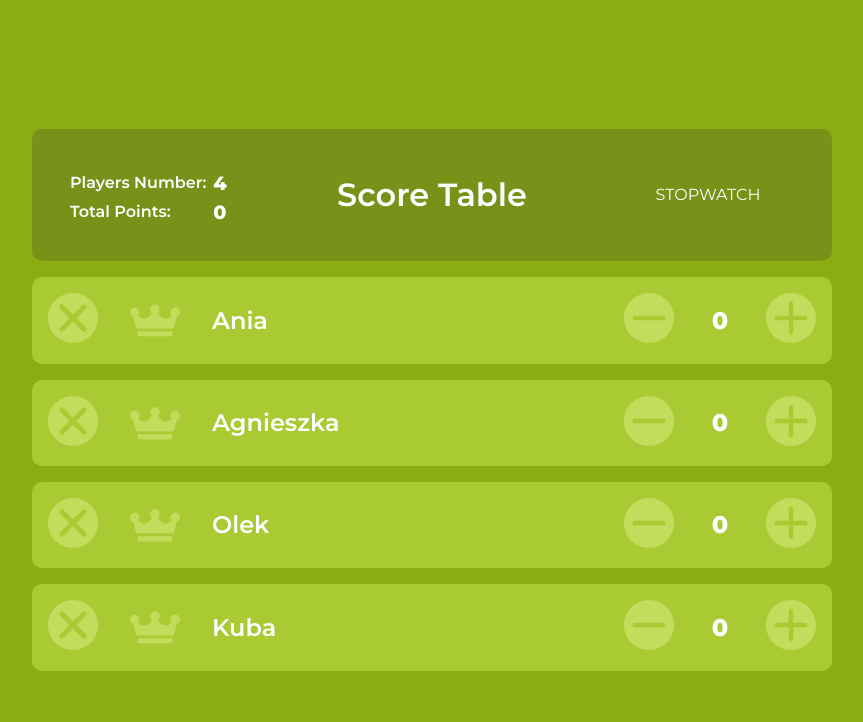
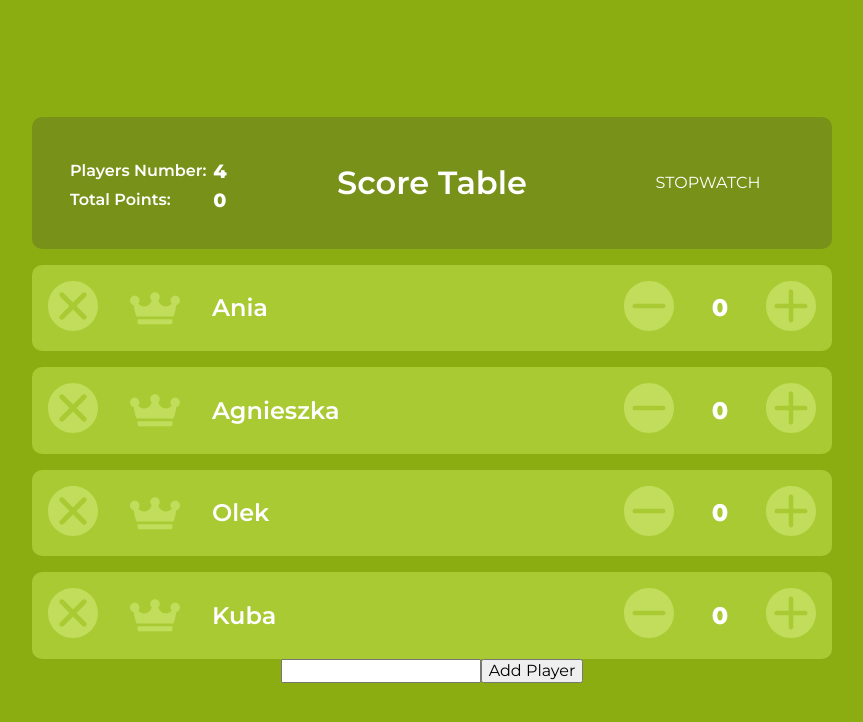
Before and after one commit to jchojna/scoretable, a React (Create React App) app: page / in a window 1280 px wide. Shown: the top 722 px of the page, without its empty margins (208-1071 px from the left). Built offline with nearby package versions, Linux system fonts and the light colour scheme.

Commit message:
feat: add 'add player' form with empty styles

```diff
--- /dev/null
+++ b/src/components/AddPlayer.js
@@ -0,0 +1,25 @@
+import React, { Component } from 'react';
+import '../scss/AddPlayer.scss';
+
+class AddPlayer extends Component {
+  state = {
+
+  }
+
+  render() {
+    return (
+      <form className="AddPlayer">
+        <input
+          className="AddPlayer__input AddPlayer__input--text"
+          type="text"
+        />
+        <input
+          className="AddPlayer__input AddPlayer__input--button"
+          type="submit"
+          value="Add Player"
+        />
+      </form>
+    );
+  }
+}
+export default AddPlayer;
--- a/src/components/App.js
+++ b/src/components/App.js
@@ -1,6 +1,7 @@
 import React, {Component} from 'react';
 import Header from './Header';
 import Player from './Player';
+import AddPlayer from './AddPlayer';
 import '../scss/App.scss';
 
 class App extends Component {
@@ -64,6 +65,8 @@ class App extends Component {
             score={player.score}
           />
         )}
+
+        <AddPlayer />
       </div>
     );
   }
--- /dev/null
+++ b/src/scss/AddPlayer.scss
@@ -0,0 +1,7 @@
+@import '_helpers';
+@import '_variables';
+@import '_mixins';
+
+.AddPlayer {
+
+}
```
